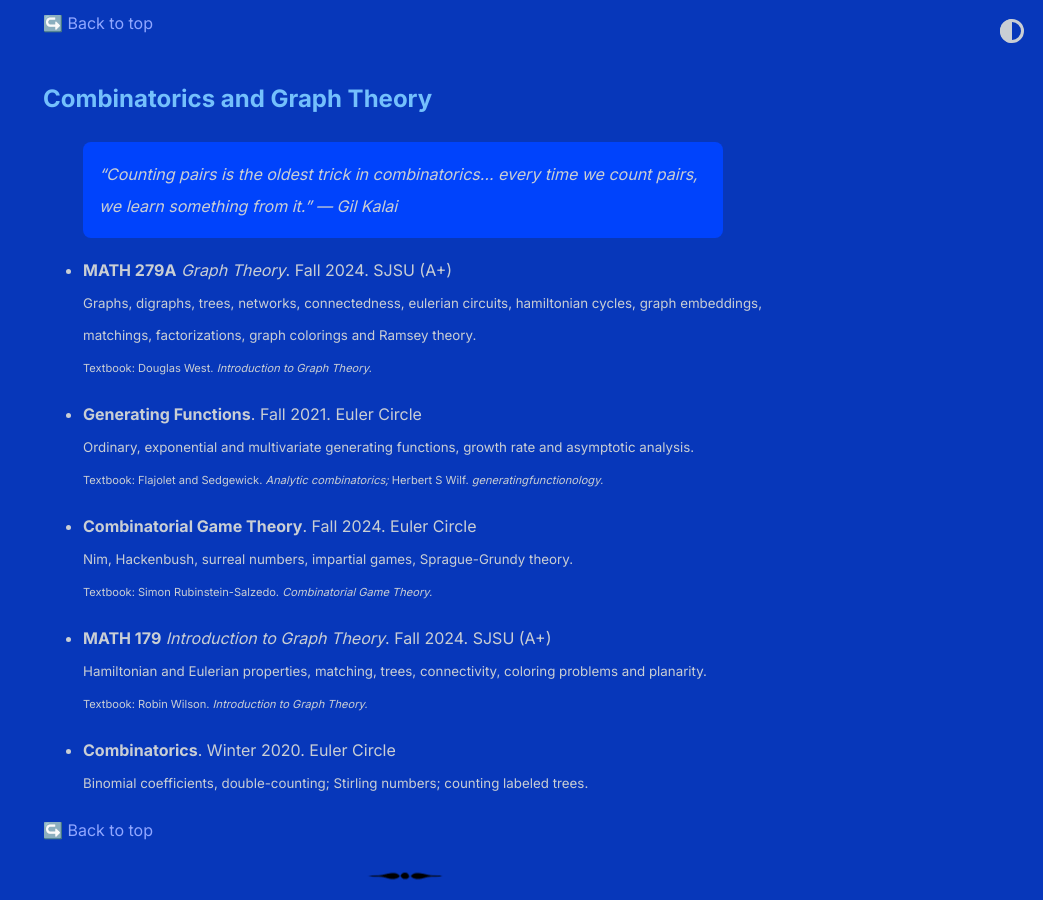
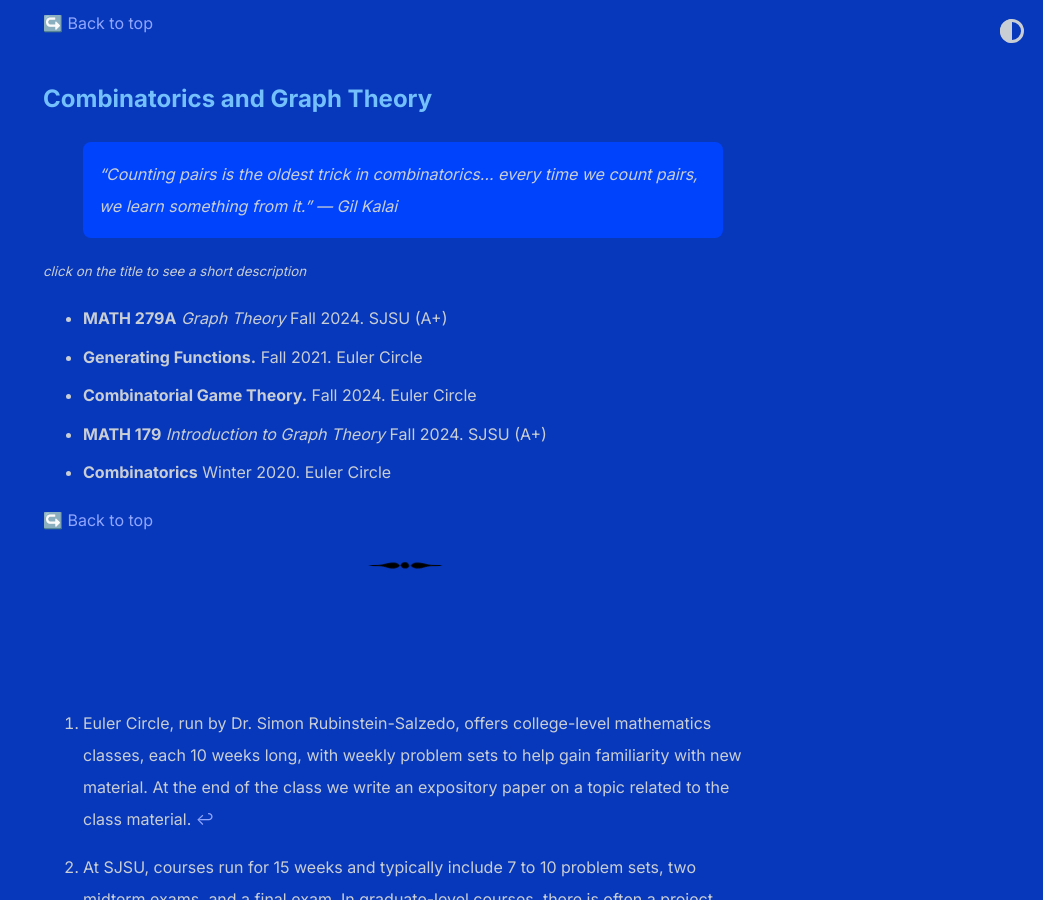
Before and after one commit to shihankanungo/shihankanungo.github.io, a Jekyll site: the page built from courses.md, in a window 1280 px wide and 900 px high, scrolled down 4331 px. Shown: the whole window, without its empty margins (237-1280 px from the left). Built offline with Jekyll 4.4.1, drawn with Linux system fonts in a browser that asks for light colours.

Commit message:
Update courses.md

```diff
--- a/courses.md
+++ b/courses.md
@@ -229,24 +229,38 @@
 
 > "Counting pairs is the oldest trick in combinatorics... every time we count pairs, we learn something from it." --- Gil Kalai
 
-- **MATH 279A** *Graph Theory*. Fall 2024. SJSU (A+)<br>
+<small><i>click on the title to see a short description</i></small>
+
+<ul>
+<li><details>
+  <summary style="list-style-type: none;"><b>MATH 279A</b> <i>Graph Theory</i> Fall 2024. SJSU (A+)</summary>
   <small>Graphs, digraphs, trees, networks, connectedness, eulerian circuits, hamiltonian cycles, graph embeddings, matchings, factorizations, graph colorings and Ramsey theory.</small> <br>
-  <small><small>Textbook: Douglas West. <i>Introduction to Graph Theory.</i></small></small>
+  <small>Textbook: Douglas West. <i>Introduction to Graph Theory.</i></small>
+</details></li>
 
-- **Generating Functions**. Fall 2021. Euler Circle <br>
+<li><details>
+  <summary style="list-style-type: none;"><b>Generating Functions.</b> Fall 2021. Euler Circle</summary>
   <small>Ordinary, exponential and multivariate generating functions, growth rate and asymptotic analysis.</small> <br>
-  <small><small>Textbook: Flajolet and Sedgewick. <i>Analytic combinatorics;</i> Herbert S Wilf. <i>generatingfunctionology.</i></small></small>
+  <small>Textbook: Flajolet and Sedgewick. <i>Analytic combinatorics;</i> Herbert S Wilf. <i>generatingfunctionology.</i></small>
+</details></li>
 
-- **Combinatorial Game Theory**. Fall 2024. Euler Circle <br>
+<li><details>
+  <summary style="list-style-type: none;"><b>Combinatorial Game Theory.</b> Fall 2024. Euler Circle</summary>
   <small>Nim, Hackenbush, surreal numbers, impartial games, Sprague-Grundy theory.</small> <br>
-  <small><small>Textbook: Simon Rubinstein-Salzedo. <i>Combinatorial Game Theory.</i></small></small>
+  <small>Textbook: Simon Rubinstein-Salzedo. <i>Combinatorial Game Theory.</i></small>
+</details></li>
 
-- **MATH 179** *Introduction to Graph Theory*. Fall 2024. SJSU (A+)<br>
+<li><details>
+  <summary style="list-style-type: none;"><b>MATH 179</b> <i>Introduction to Graph Theory</i> Fall 2024. SJSU (A+)</summary>
   <small>Hamiltonian and Eulerian properties, matching, trees, connectivity, coloring problems and planarity.</small> <br>
-  <small><small>Textbook: Robin Wilson. <i>Introduction to Graph Theory.</i></small></small>
+  <small>Textbook: Robin Wilson. <i>Introduction to Graph Theory.</i></small>
+</details></li>
 
-- **Combinatorics**. Winter 2020. Euler Circle <br>
+<li><details>
+  <summary style="list-style-type: none;"><b>Combinatorics</b> Winter 2020. Euler Circle</summary>
   <small>Binomial coefficients, double-counting; Stirling numbers; counting labeled trees.</small>
+</details></li>
+</ul>
 
 <a href="https://shihankanungo.github.io/courses">↪️ Back to top</a>
 
```
